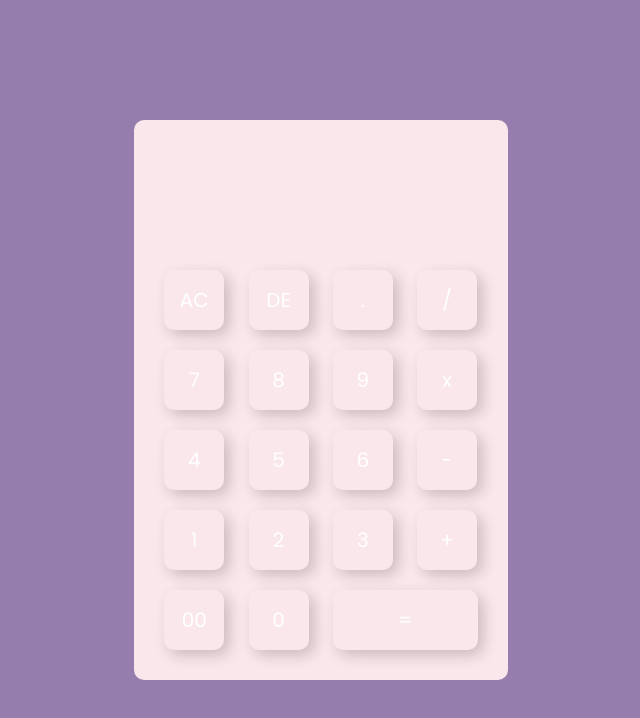
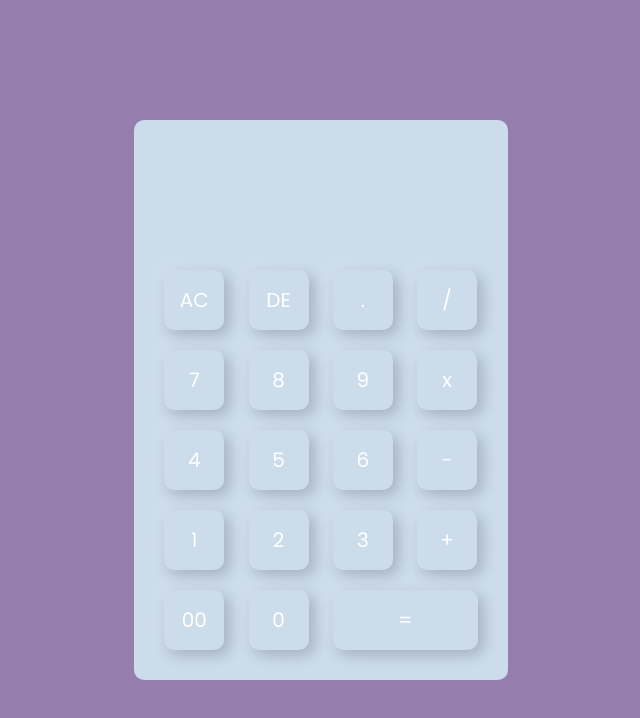
Before and after one commit to Aron2811/calculator, a plain HTML site: page index.html in a window 1280 px wide. Shown: the whole page, without its empty margins (319-959 px from the left). Drawn offline with Linux system fonts and the light colour scheme.

Commit message:
go back to old color

```diff
--- a/style.css
+++ b/style.css
@@ -15,7 +15,7 @@
 }
 
 .calculator {
-  background: #FAE7EB;
+  background: #CCDCEB;
   padding: 20px;
   border-radius: 10px;
 
```
